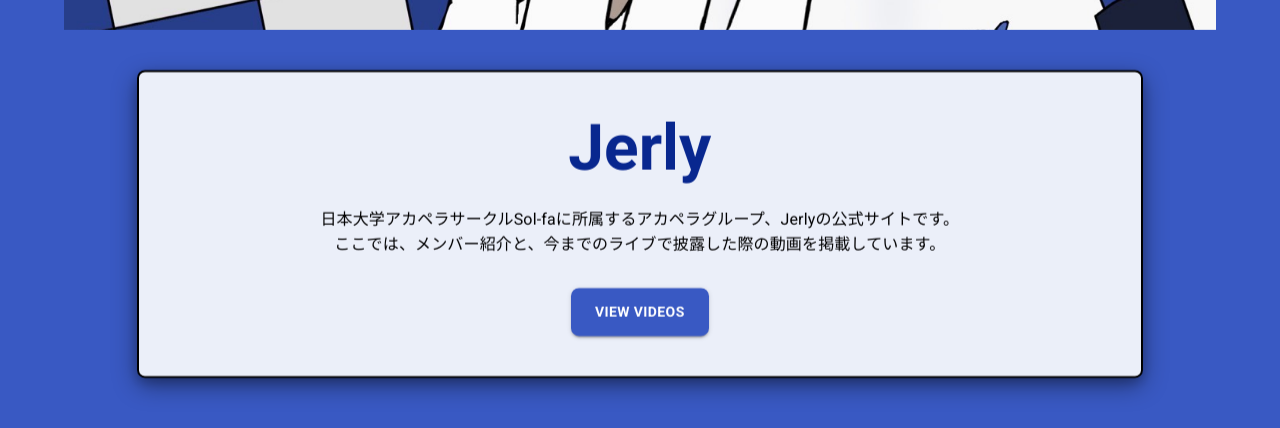
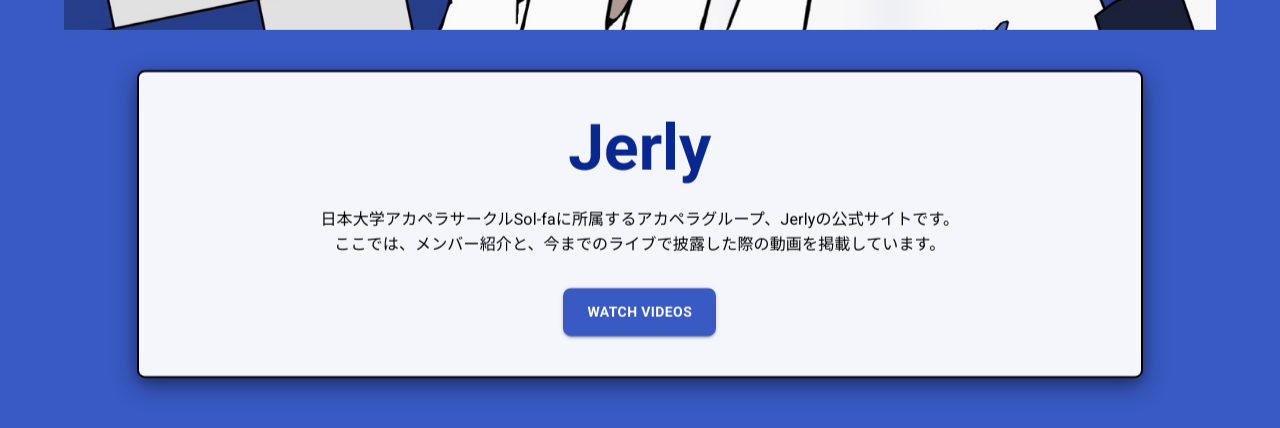
Before and after one commit to tunanocandume/Jerly-Official-Website, a React (Vite) app: page / in a window 1280 px wide. Shown: the part 850-1278 px from the top of the page. Built offline with nearby package versions, Linux system fonts and the light colour scheme.

Commit message:
さらに修正

```diff
--- a/src/App.css
+++ b/src/App.css
@@ -30,8 +30,10 @@
   to   { opacity: 1; transform: translateY(0); }
 }
 
-/* simple parallax for hero background when supported */
-.hero-bg { background-attachment: fixed; }
+/* simple parallax for hero background when supported (desktop only) */
+@media (min-width:1024px) {
+  .hero-bg { background-attachment: fixed; }
+}
 
 .member-modal-content {
   opacity: 0;
--- a/src/components/HomeSection.jsx
+++ b/src/components/HomeSection.jsx
@@ -30,32 +30,33 @@ function HomeSection({ onNavClick }) {
   return (
     <>
       <Box className="hero-bg reveal-on-scroll" sx={{
-        height: '100vh',
+        height: { xs: '48vh', sm: '60vh', md: '100vh' },
         backgroundImage: 'url(/group_photo.jpg)',
         backgroundSize: 'cover',
-        backgroundPosition: 'center'
+        backgroundPosition: 'center',
+        display: 'block'
       }}>
       </Box>
       <Box className="reveal-on-scroll" sx={{
-        backgroundColor: 'rgba(255, 255, 255, 0.9)',
-        padding: '40px',
+        backgroundColor: 'rgba(255, 255, 255, 0.95)',
+        padding: { xs: '20px', sm: '30px', md: '40px' },
         borderRadius: '8px',
         border: '2px solid #000000',
         boxShadow: '0 8px 24px rgba(0,0,0,0.4), 0 4px 12px rgba(0,0,0,0.2)',
         textAlign: 'center',
-        width: '80%',
-        margin: '40px auto',
+        width: { xs: '94%', sm: '86%', md: '80%' },
+        margin: { xs: '16px auto', sm: '28px auto', md: '40px auto' },
         position: 'relative',
         zIndex: 1
       }}>
-        <Typography variant="h3" sx={{ marginBottom: '20px', fontWeight: 'bold', fontSize: '4rem', color: '#08278f' }}>Jerly</Typography>
-        <Typography variant="body1" sx={{ color: '#000000', marginBottom: '30px', maxWidth: '700px', margin: '0 auto 30px', lineHeight: 1.6 }}>
+        <Typography variant="h3" sx={{ marginBottom: { xs: '12px', md: '20px' }, fontWeight: 'bold', fontSize: { xs: '2rem', sm: '2.6rem', md: '4rem' }, color: '#08278f' }}>Jerly</Typography>
+        <Typography variant="body1" sx={{ color: '#000000', marginBottom: { xs: '18px', md: '30px' }, maxWidth: '700px', margin: '0 auto', lineHeight: 1.6, fontSize: { xs: '0.95rem', sm: '1rem' } }}>
           日本大学アカペラサークルSol-faに所属するアカペラグループ、Jerlyの公式サイトです。
           <br />
           ここでは、メンバー紹介と、今までのライブで披露した際の動画を掲載しています。
         </Typography>
-        <Button variant="contained" onClick={() => onNavClick('VIDEOS')} sx={{ backgroundColor: '#3959c3', color: '#ffffff', fontWeight: 'bold', padding: '12px 24px', borderRadius: '8px', '&:hover': { backgroundColor: '#2f4aa2' } }}>
-          View Videos
+        <Button variant="contained" onClick={() => onNavClick('VIDEOS')} sx={{ backgroundColor: '#3959c3', color: '#ffffff', fontWeight: 'bold', padding: { xs: '10px 18px', md: '12px 24px' }, borderRadius: '8px', '&:hover': { backgroundColor: '#2f4aa2' } }}>
+          Watch Videos
         </Button>
       </Box>
     </>
--- a/src/components/MemberSection.jsx
+++ b/src/components/MemberSection.jsx
@@ -28,7 +28,7 @@ function MemberSection({ members, onMemberClick }) {
   return (
     <Box sx={{ padding: '40px 0', maxWidth: '900px', margin: '0 auto' }}>
       <Typography variant="h4" sx={{ color: '#ffffff', marginBottom: '30px', fontWeight: 'bold', textAlign: 'center' }}>Members</Typography>
-      <Box sx={{ display: 'grid', gridTemplateColumns: 'repeat(3, 1fr)', gap: '24px' }}>
+      <Box sx={{ display: 'grid', gridTemplateColumns: { xs: '1fr', sm: 'repeat(2, 1fr)', md: 'repeat(3, 1fr)' }, gap: { xs: '12px', sm: '18px', md: '24px' } }}>
         {members.map((member, index) => (
           <Card
             key={member.name}
@@ -42,7 +42,9 @@ function MemberSection({ members, onMemberClick }) {
               border: '2px solid #000000',
               transition: 'transform 0.36s cubic-bezier(.2,.9,.2,1), box-shadow 240ms',
               '&:hover': { transform: 'translateY(-6px) scale(1.01)', boxShadow: '0 14px 36px rgba(0,0,0,0.45)' },
-              transitionDelay: `${index * 80}ms`
+              transitionDelay: `${index * 80}ms`,
+              display: 'flex',
+              flexDirection: 'column'
             }}
           >
             <CardMedia
```
